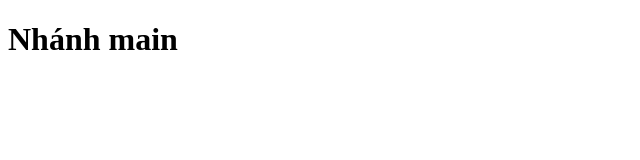
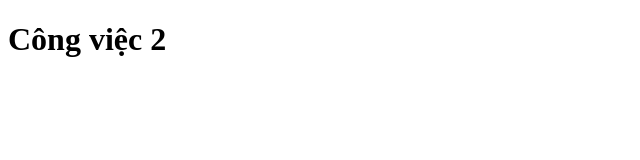
Before and after one commit to pyen18/test6, a plain HTML site: page index.html in a window 1280 px wide. Shown: the whole page, without its empty margins (0-640 px from the left). Drawn offline with Linux system fonts and the light colour scheme.

Commit message:
2.cv2 cm1

```diff
--- a/index.html
+++ b/index.html
@@ -6,6 +6,6 @@
     <title>Document</title>
   </head>
   <body>
-    <h1>Nhánh main</h1>
+    <h1>Công việc 2</h1>
   </body>
 </html>
```
